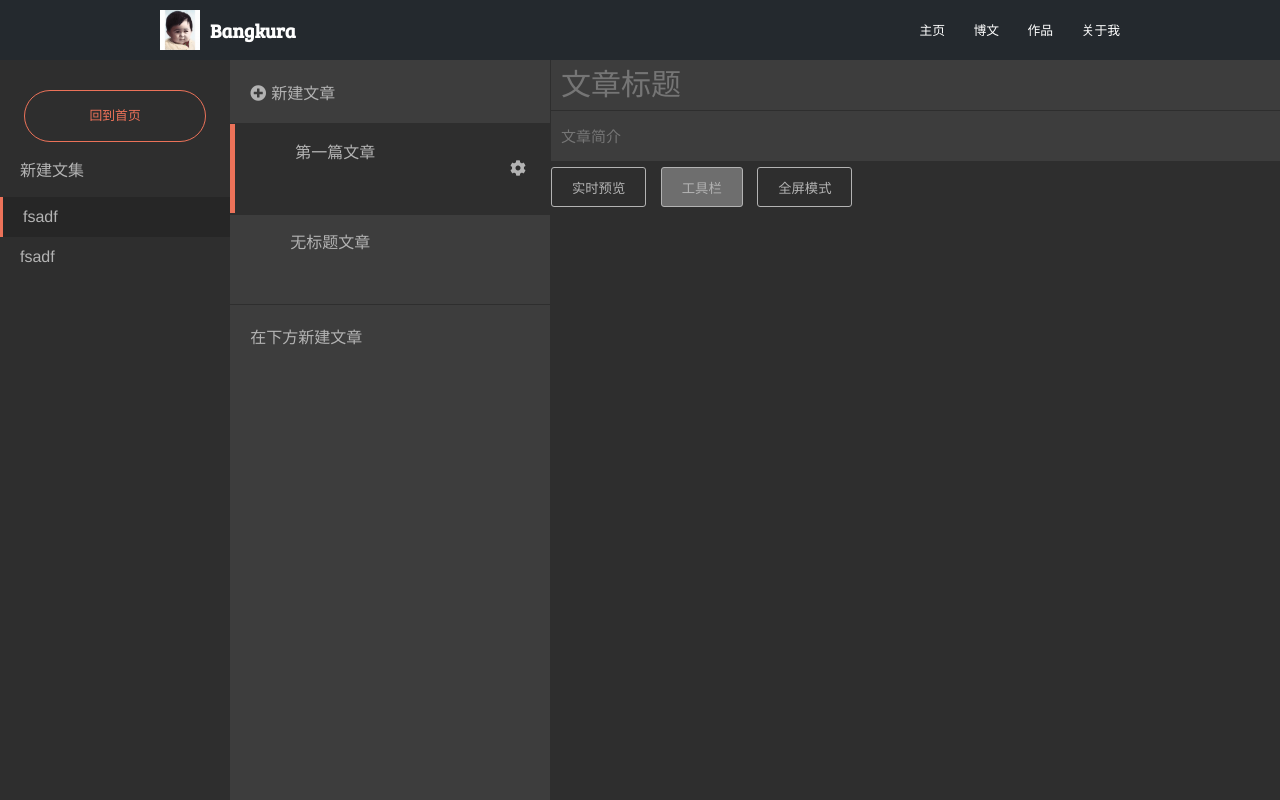
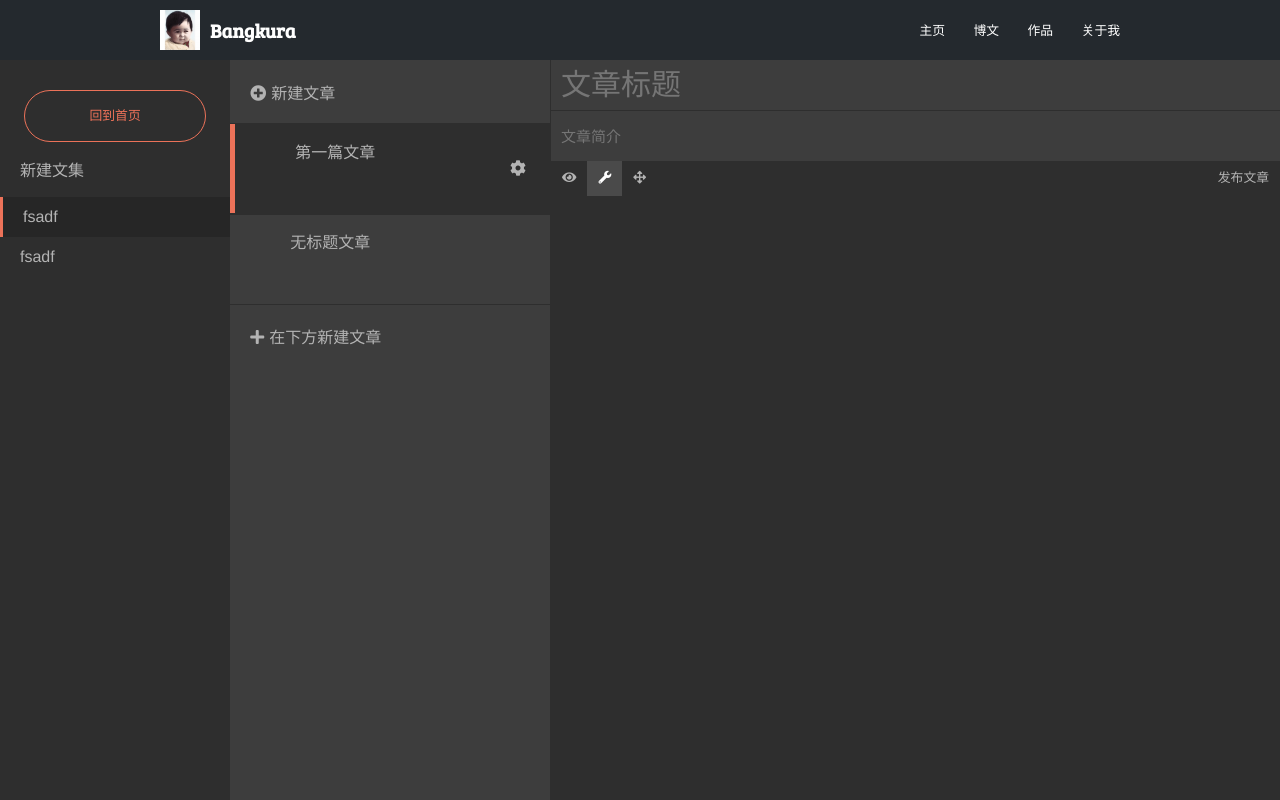
Before and after one commit to bangkura/BKRBlog, a Django app: page / in a window 1280 px wide. Run offline with Django 3.2, Linux system fonts and the light colour scheme; some libraries are stand-ins or nearby versions.

Commit message:
Finish the edit page

```diff
--- a/static/css/edit.css
+++ b/static/css/edit.css
@@ -27,7 +27,8 @@
     background-color: #3d3d3d;
     z-index: 0;
     border-right: 1px solid #2e2e2e;
-    overflow: scroll;
+    overflow-y: scroll;
+    overflow-x: hidden;
 }
 
 .blog-edit-right-panel {
@@ -84,9 +85,9 @@
 
 .editormd {
     margin: 0;
-    height:  -webkit-calc(100% - 155px) !important;
-    height: -moz-calc(100% - 155px) !important;
-    height: calc(100% - 155px) !important;
+    height:  -webkit-calc(100% - 135px) !important;
+    height: -moz-calc(100% - 135px) !important;
+    height: calc(100% - 135px) !important;
 }
 
 .blog-edit-right-panel .editormd-fullscreen {
@@ -207,6 +208,11 @@
     background-color: #4a4a4a;
 }
 
+.dropdown-menu li:hover {
+    background-color: #2e2e2e;
+    color: white;
+}
+
 .trangle {
     position: absolute;
     width: 0px;
@@ -216,3 +222,30 @@
     border: solid black 10px;
     border-color: rgba(0,0,0,0) rgba(0,0,0,0) #4a4a4a rgba(0,0,0,0);
 }
+
+.editor-btn {
+    display: inline-block;
+    padding: 11px;
+    cursor: pointer;
+    line-height: 1em;
+    font-size: 0.8em;
+    float: left;
+}
+
+.editor-btn.selected {
+    background-color: #4a4a4a;
+    color:white;
+}
+
+.editor-btn:hover {
+    background-color: #4a4a4a;
+    color: white;
+}
+
+.editor-btn:active {
+    background-color: #606060;
+}
+
+.editor-btn i {
+    padding: 0;
+}
--- a/static/css/main.css
+++ b/static/css/main.css
@@ -1,6 +1,7 @@
 body {
     margin: 0;
     font-family: "Microsoft YaHei", "微软雅黑", Helvetica, Tahoma, STXihei, "华文细黑", STHeiti, "Helvetica Neue", Helvetica, Tahoma, "Droid Sans", "wenquanyi micro hei", FreeSans, Arimo, Arial, SimSun, "宋体", Heiti, "黑体", sans-serif;
+    font-size: 16px;
 }
 
 ul li{
--- a/templates/appTest/hello.html
+++ b/templates/appTest/hello.html
@@ -41,15 +41,19 @@
                     <span >无标题文章</span>
                 </li>
             </ul>
-            <div class="new-blog">在下方新建文章</div>
+            <div class="new-blog"><i class="fas fa-plus"></i><span>在下方新建文章</span></div>
         </div>
         <div class="blog-edit-right-panel">
             <input id="title-input" type="text" placeholder="文章标题">
-            <input id="title-input" type="text" style="font-size: 15px;" placeholder="文章简介">
-            <div>
-                <button id="preview-btn" class="button-default">实时预览</button>
-                <button id="toolbar-btn" class="button-active">工具栏</button>
-                <button id="fullscreen-btn" class="button-default">全屏模式</button>
+            <input id="title-input" type="text" style="font-size: 15px; margin-bottom:0;" placeholder="文章简介" >
+            <div class="btn-panel">
+                <div id="preview-btn" class="editor-btn"><i class="fas fa-eye"></i></div>
+                <div id="toolbar-btn" class="editor-btn selected"><i class="fas fa-wrench"></i></div>
+                <div id="fullscreen-btn" class="editor-btn"><i class="fa fa-arrows-alt"></i></div>
+                <div id="post-btn" class="editor-btn" style="float:right"><i class="fa fa-mail-forward"></i><span style="padding-left: 5px;">发布文章</span></div>
+{#                <button id="preview-btn" class="button-default">实时预览</button>#}
+{#                <button id="toolbar-btn" class="button-active">工具栏</button>#}
+{#                <button id="fullscreen-btn" class="button-default">全屏模式</button>#}
             </div>
              <div id="editormd">
                 <textarea style="display:none;">### Hello Editor.md !</textarea>
@@ -72,27 +76,23 @@
 
             $('#preview-btn').click(function() {
                 var btn = $('#preview-btn');
-                if(btn.hasClass("button-default")) {
-                    btn.removeClass("button-default");
-                    btn.addClass("button-active");
+                if(btn.hasClass("selected")) {
+                    btn.removeClass("selected");
+                    editor.unwatch();
+                } else {
+                    btn.addClass("selected");
                     editor.watch();
-                } else {
-                    btn.remove("button-active");
-                    btn.addClass("button-default");
-                    editor.unwatch();
                 }
             });
 
             $('#toolbar-btn').click(function() {
                 var btn = $('#toolbar-btn');
-                if(btn.hasClass("button-default")) {
-                    btn.removeClass("button-default");
-                    btn.addClass("button-active");
+                if(btn.hasClass("selected")) {
+                    btn.removeClass("selected");
+                    editor.hideToolbar();
+                } else {
+                    btn.addClass("selected");
                     editor.showToolbar();
-                } else {
-                    btn.remove("button-active");
-                    btn.addClass("button-default");
-                    editor.hideToolbar();
                 }
             });
 
```
